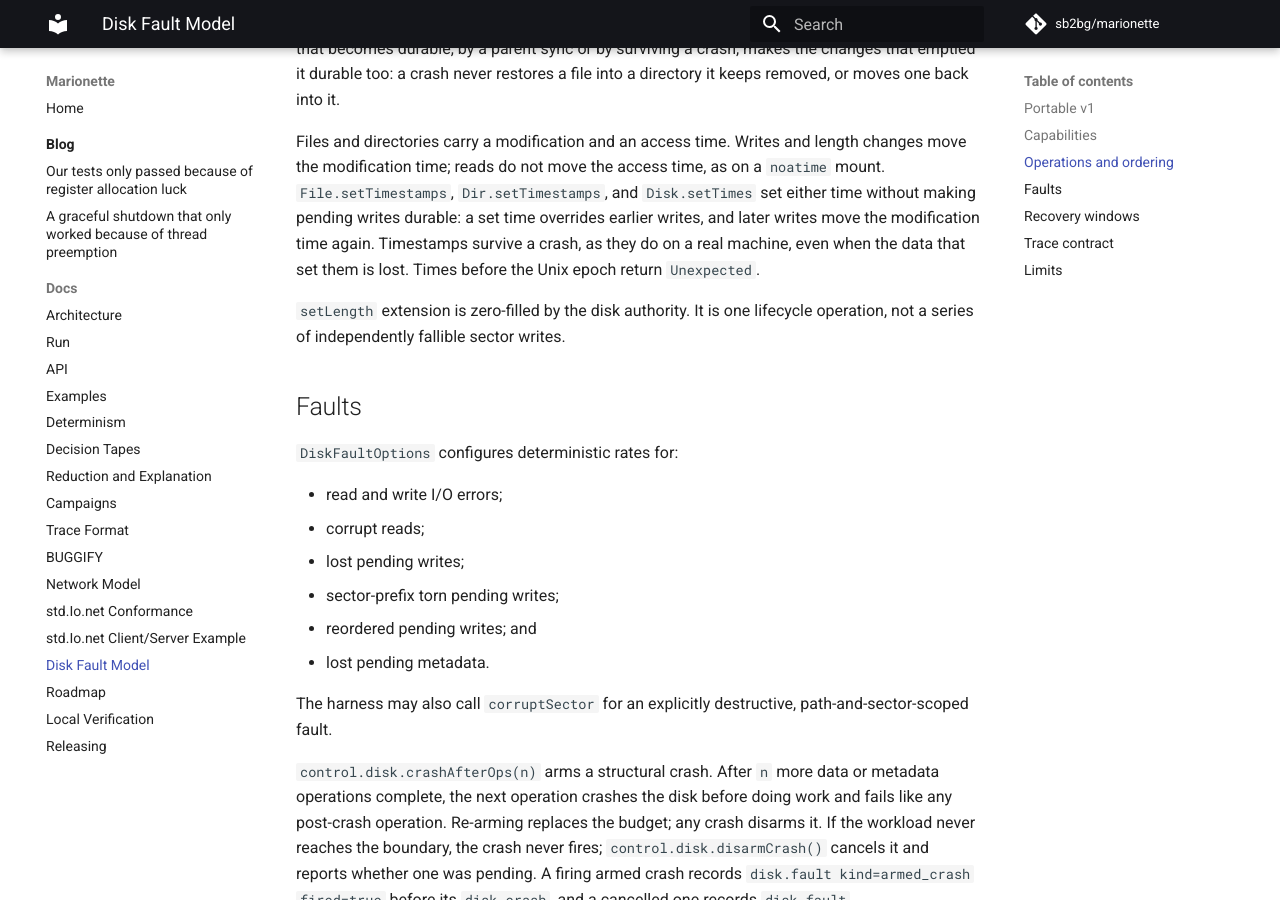
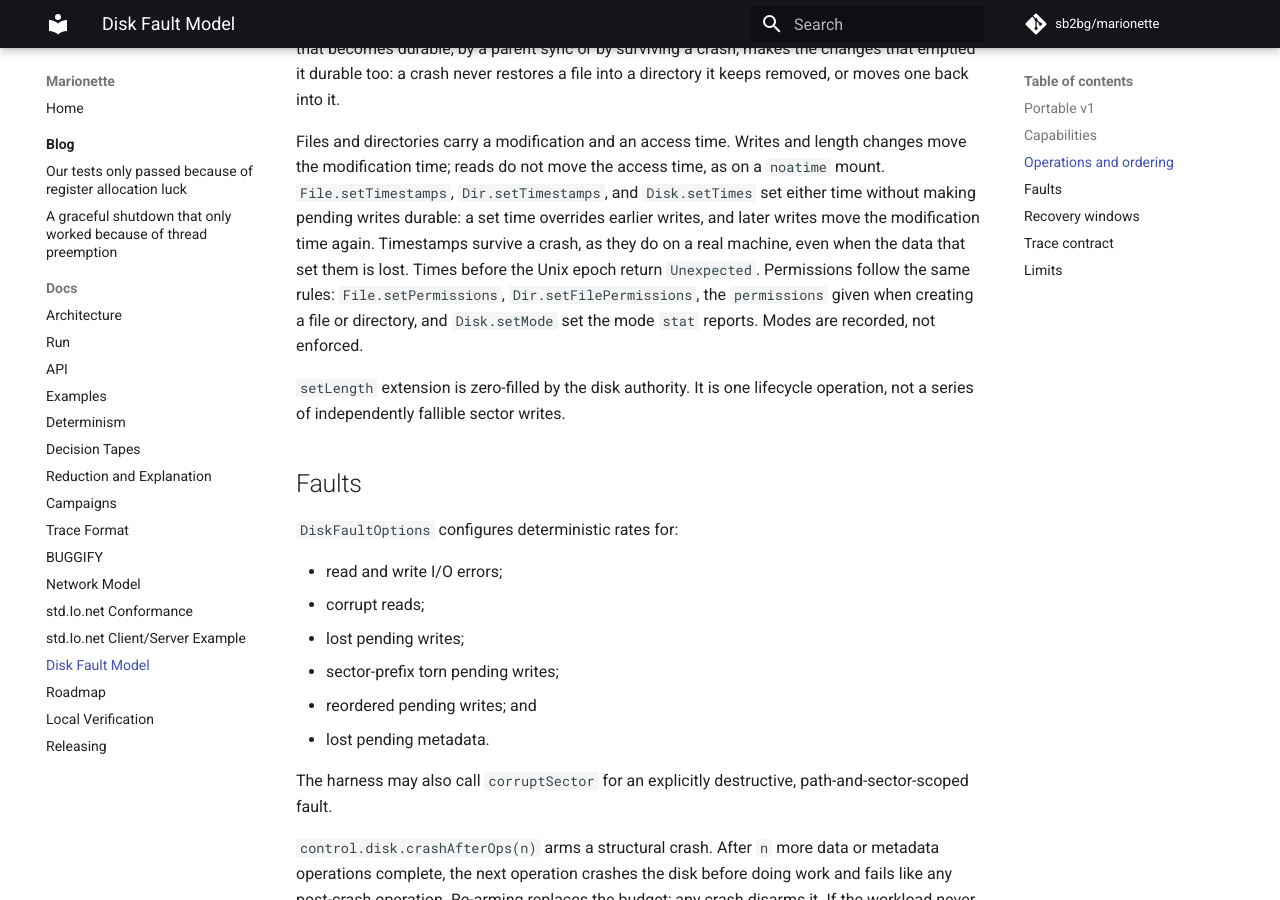
Before and after one commit to sb2bg/marionette, an MkDocs documentation site: the page built from docs/disk-fault-model.md, in a window 1280 px wide and 900 px high, scrolled down 2005 px. Built offline with MkDocs 1.6.1 and Material for MkDocs 9.7.7, drawn with Linux system fonts in a browser that asks for light colours; comment, search, counter and statistics services are not loaded.

Commit message:
Record file and directory permissions in simulation
The permission setters were std's failing stubs, which reported
FileNotFound, and creation ignored requested permissions, so stat
always showed the default mode and apps that preserve modes could not
be tested. Add Disk.setMode and store modes for files, directories, and
the root, on pending writes until they land, as timestamps are. The
std.Io setters and creation with explicit permissions now set the mode
stat reports. Modes are recorded, not enforced; the real disk sets host
modes.

```diff
--- a/docs/disk-fault-model.md
+++ b/docs/disk-fault-model.md
@@ -92,6 +92,10 @@ as on a `noatime` mount. `File.setTimestamps`, `Dir.setTimestamps`, and
 time overrides earlier writes, and later writes move the modification time
 again. Timestamps survive a crash, as they do on a real machine, even when the
 data that set them is lost. Times before the Unix epoch return `Unexpected`.
+Permissions follow the same rules: `File.setPermissions`,
+`Dir.setFilePermissions`, the `permissions` given when creating a file or
+directory, and `Disk.setMode` set the mode `stat` reports. Modes are recorded,
+not enforced.
 
 `setLength` extension is zero-filled by the disk authority. It is one
 lifecycle operation, not a series of independently fallible sector writes.
```
Also changed, not shown: CHANGELOG.md (+5 -0 lines), 8 other files.
